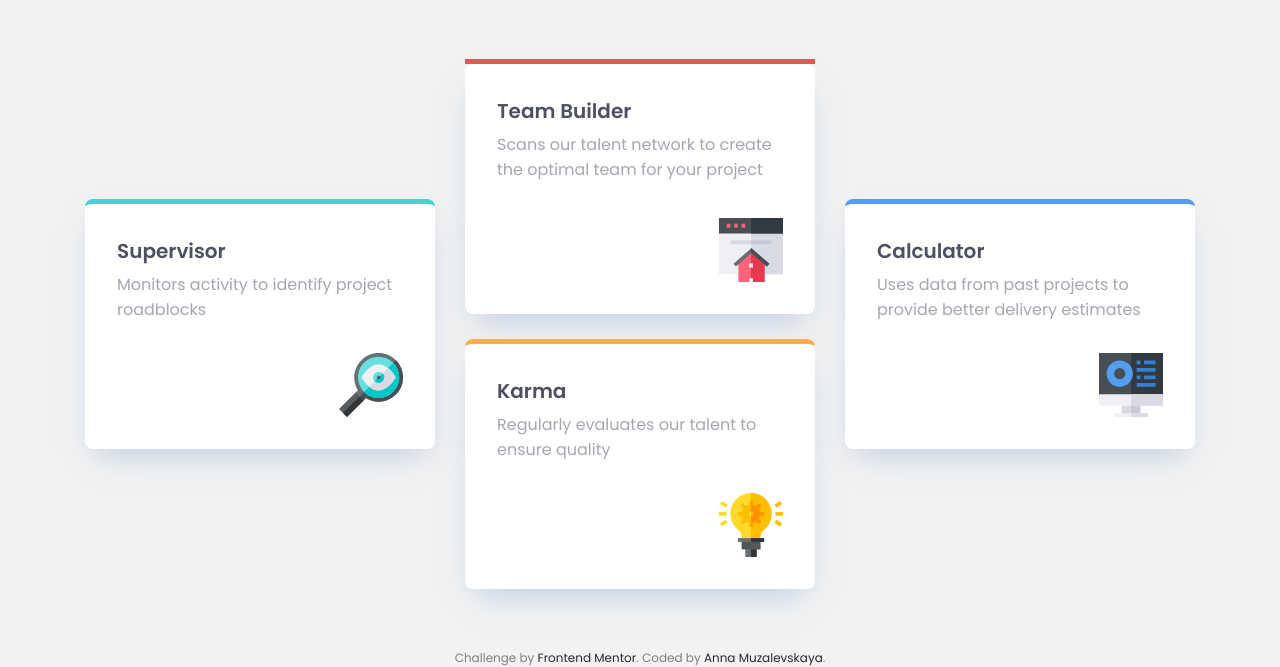
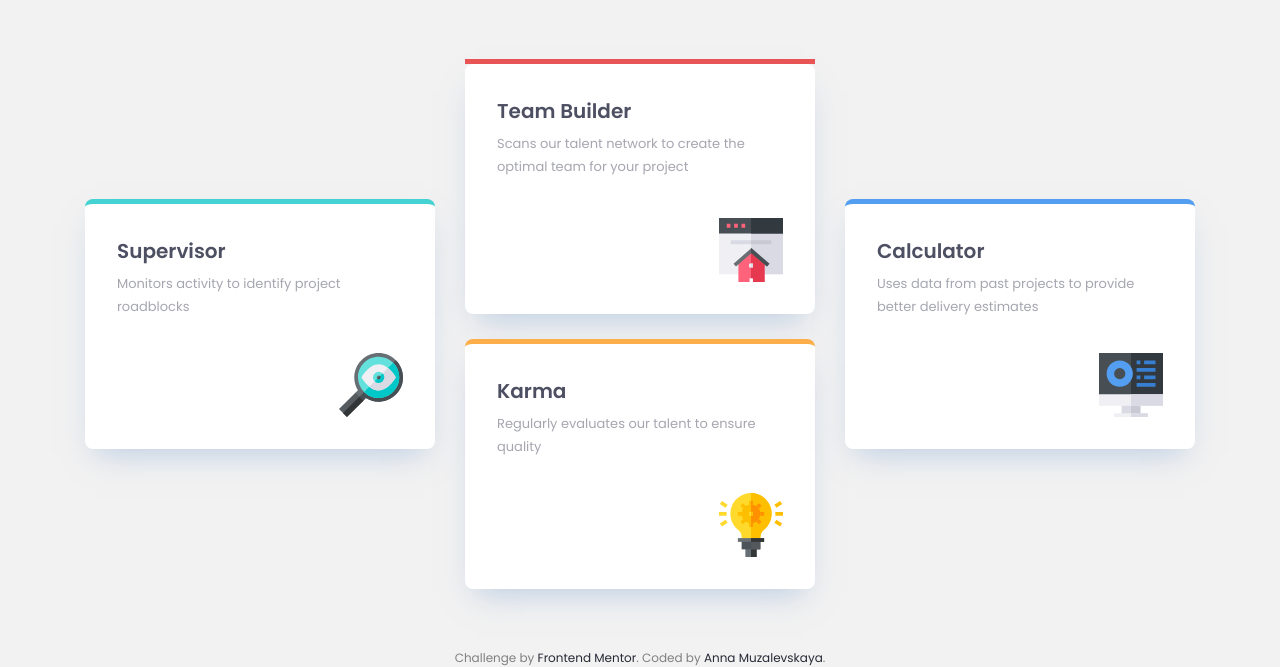
Before and after one commit to NitaLewska/four-card-feature-section, a plain HTML site: page index.html in a window 1280 px wide. Shown: the part 257-924 px from the top of the page. Drawn offline with Linux system fonts and the light colour scheme.

Commit message:
typography iss2

```diff
--- a/styles.css
+++ b/styles.css
@@ -93,6 +93,8 @@ h2 {
 .card p{
     opacity: 0.5;
     margin-top: 6px;
+    font-size: 13px;
+    line-height: 23px;
 }
 
 #supervisor {
```
